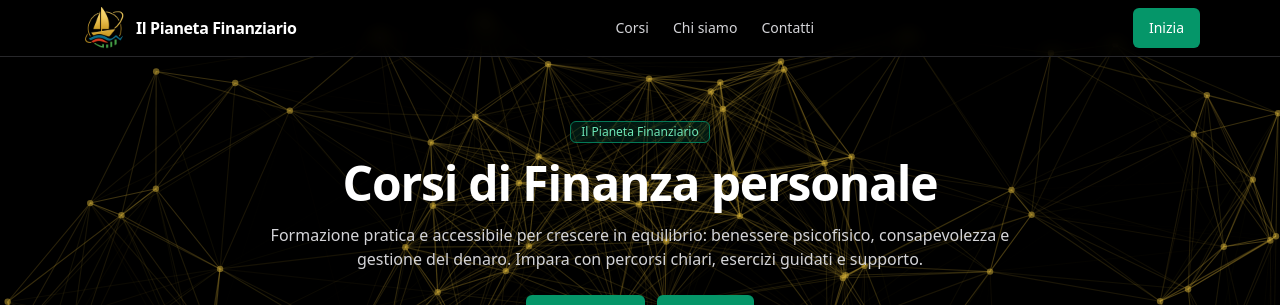
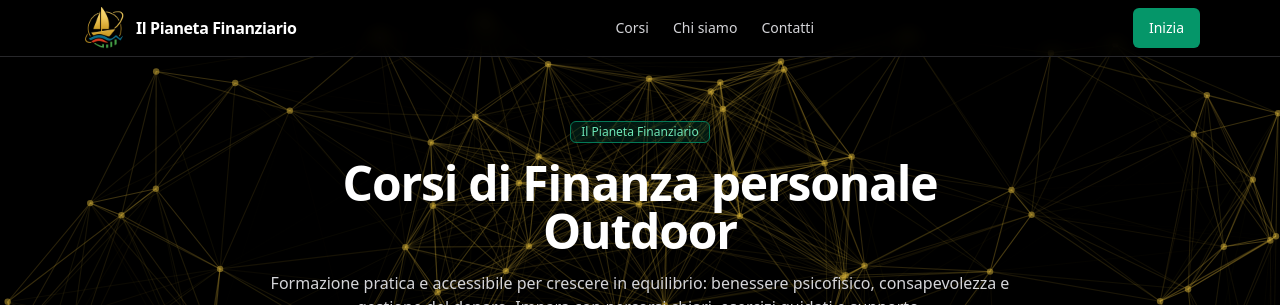
Before and after one commit to ilpianetafinanziariogh/il-pianeta-finanziario, a Next.js app: page / in a window 1280 px wide. Shown: the top 305 px of the page. Built offline with nearby package versions, Linux system fonts and the light colour scheme.

Commit message:
Update page.tsx

```diff
--- a/src/app/page.tsx
+++ b/src/app/page.tsx
@@ -14,7 +14,7 @@ export default function Home() {
         <div className="flex flex-col items-center text-center max-w-3xl mx-auto mb-12">
           <Badge className="mx-auto" variant="default">Il Pianeta Finanziario</Badge>
           <h1 className="mt-4 text-4xl font-bold tracking-tight text-white sm:text-5xl">
-            Corsi di Finanza personale
+            Corsi di Finanza personale Outdoor
           </h1>
           <p className="mt-4 text-zinc-300">
             Formazione pratica e accessibile per crescere in equilibrio: benessere psicofisico,
```
